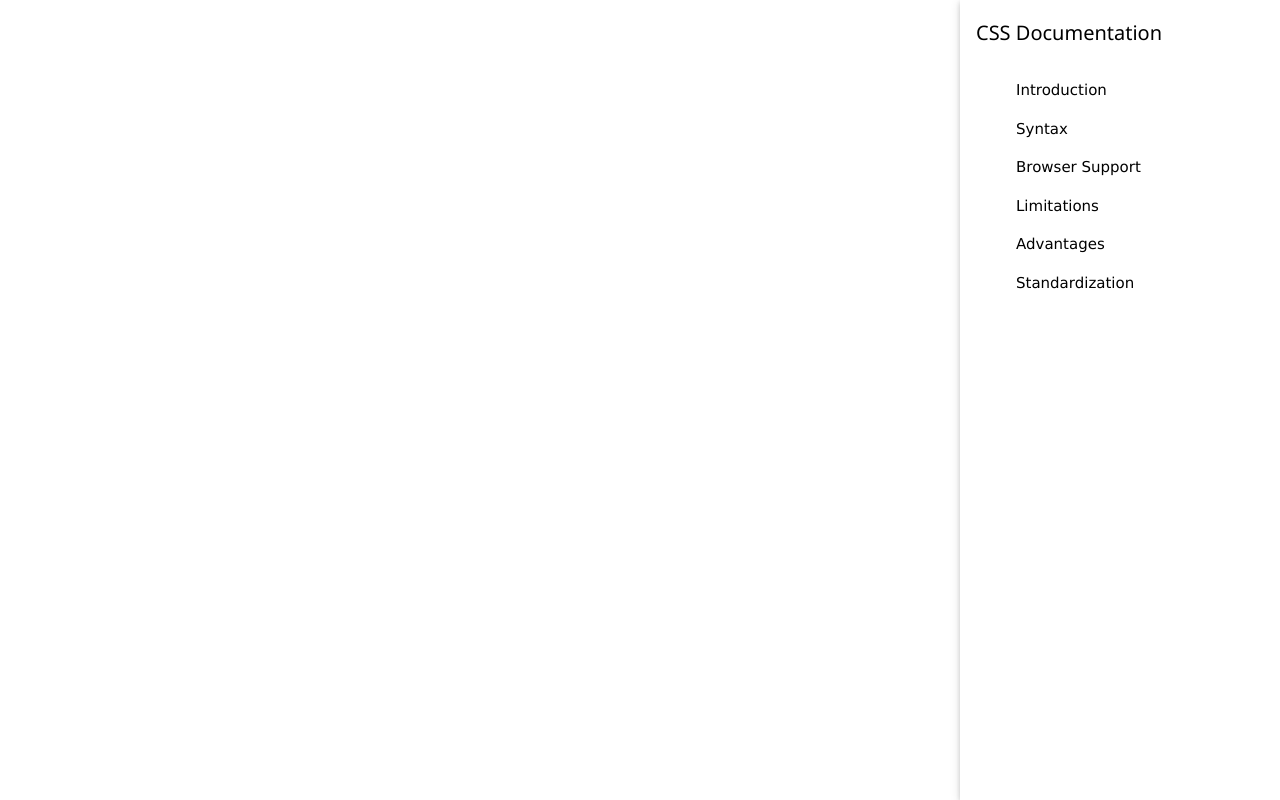
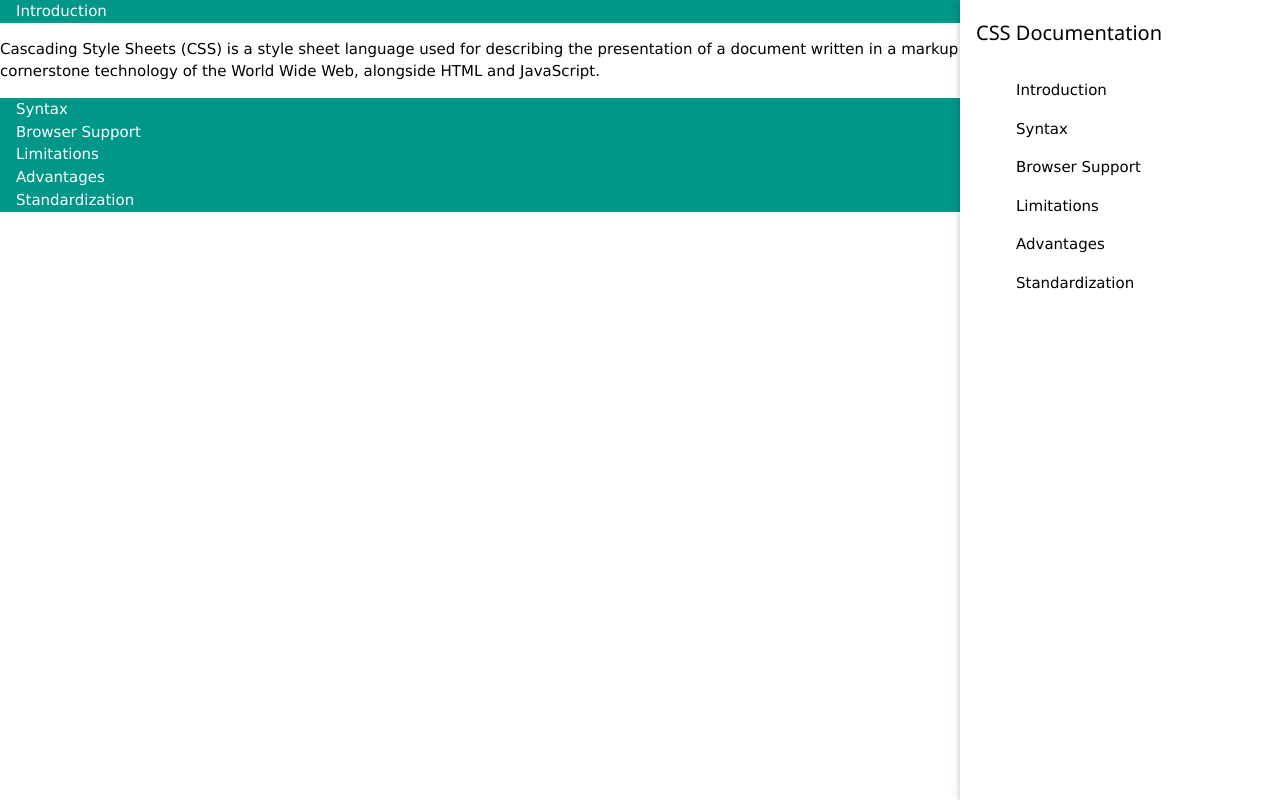
Before and after one commit to jecaps/technicalDocumentationPage, a plain HTML site: page index.html in a window 1280 px wide. Drawn offline with nearby package versions, Linux system fonts and the light colour scheme.

Commit message:
Create sections in main content

```diff
--- a/index.html
+++ b/index.html
@@ -11,9 +11,9 @@
   </head>
   <body>
     <!-- Sidebar -->
-    <div class="w3-sidebar w3-bar-block w3-card" style="width: 25%; right: 0">
+    <div class="w3-sidebar w3-bar-block w3-card" id="navbar" style="width: 25%; right: 0">
       <h4 class="w3-bar-item">CSS Documentation</h4>
-      <ul id="navbar">
+      <ul>
         <a href="#" class="w3-bar-item w3-button">Introduction</a>
         <a href="#" class="w3-bar-item w3-button">Syntax</a>
         <a href="#" class="w3-bar-item w3-button">Browser Support</a>
@@ -21,6 +21,34 @@
         <a href="#" class="w3-bar-item w3-button">Advantages</a>
         <a href="#" class="w3-bar-item w3-button">Standardization</a>
     </div>
+    <!-- Main Content -->
+    <main id="main-doc">
+      <!-- introduction -->
+      <section class="main-section" id="introduction">
+          <header class="w3-container w3-teal">Introduction</header>
+          <p>Cascading Style Sheets (CSS) is a style sheet language used for describing the presentation of a document written in a markup language such as HTML.[1] CSS is a cornerstone technology of the World Wide Web, alongside HTML and JavaScript.</p>
+      </section>
+      <!-- syntax -->
+      <section class="main-section" id="syntax">
+        <header class="w3-container w3-teal">Syntax</header>
+      </section>
+      <!-- browser support -->
+      <section class="main-section" id="browser_support">
+        <header class="w3-container w3-teal">Browser Support</header>
+      </section>
+      <!-- limitations -->
+      <section class="main-section" id="limitations">
+        <header class="w3-container w3-teal">Limitations</header>
+      </section>
+      <!-- advantages -->
+      <section class="main-section" id="advantages">
+        <header class="w3-container w3-teal">Advantages</header>
+      </section>
+      <!-- standardization -->
+      <section class="main-section" id="standardization">
+        <header class="w3-container w3-teal">Standardization</header>
+      </section>
+    </main>
     <script src="https://cdn.freecodecamp.org/testable-projects-fcc/v1/bundle.js
     "></script>
   </body>
```
